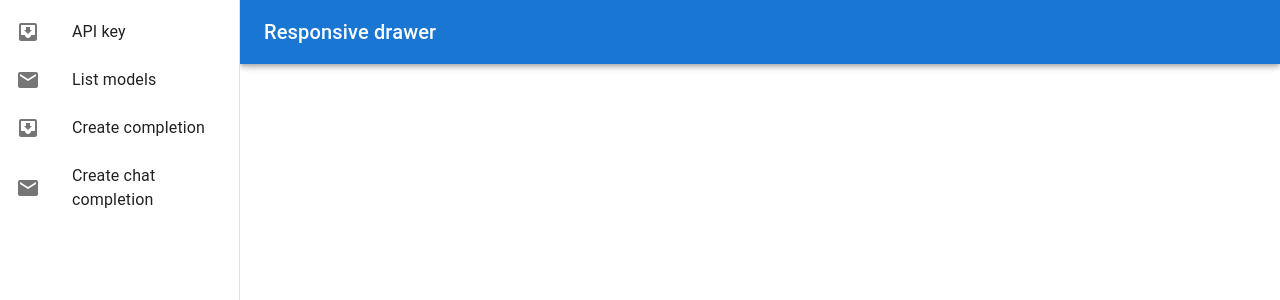
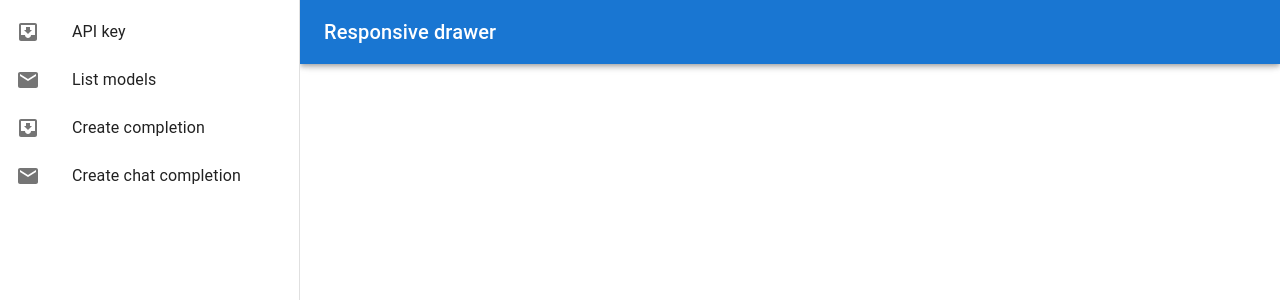
Before and after one commit to ebnbin/openchat, a React (Create React App) app: page / in a window 1280 px wide. Shown: the top 300 px of the page. Built offline with nearby package versions, Linux system fonts and the light colour scheme.

Commit message:
Update ResponsiveDrawer layout

```diff
--- a/src/App.tsx
+++ b/src/App.tsx
@@ -4,6 +4,7 @@ import {ListModels} from "./ListModels";
 import {CreateCompletion} from "./CreateCompletion";
 import {ApiKey} from "./ApiKey";
 import {CreateChatCompletion} from "./CreateChatCompletion";
+import {createTheme, ThemeProvider} from "@mui/material";
 
 function App() {
   const [apiKey, setApiKey] = useState('');
@@ -54,10 +55,24 @@ function App() {
     },
   ]
 
+  const theme = createTheme({
+    breakpoints: {
+      values: {
+        xs: 0,
+        sm: 600,
+        md: 900,
+        lg: 1200,
+        xl: 1536,
+      },
+    },
+  })
+
   return (
-    <ResponsiveDrawer
-      pageList={pageList}
-    />
+    <ThemeProvider theme={theme}>
+      <ResponsiveDrawer
+        pageList={pageList}
+      />
+    </ThemeProvider>
   );
 }
 
--- a/src/ResponsiveDrawer.tsx
+++ b/src/ResponsiveDrawer.tsx
@@ -16,7 +16,7 @@ import Toolbar from '@mui/material/Toolbar';
 import Typography from '@mui/material/Typography';
 import {useState} from "react";
 
-const drawerWidth = 240;
+const drawerWidth = 300;
 
 export class Page {
   constructor(public key: string, public title: string, public element: JSX.Element) {
@@ -74,8 +74,8 @@ export default function ResponsiveDrawer(props: Props) {
       <AppBar
         position="fixed"
         sx={{
-          width: { sm: `calc(100% - ${drawerWidth}px)` },
-          ml: { sm: `${drawerWidth}px` },
+          width: { md: `calc(100% - ${drawerWidth}px)` },
+          ml: { md: `${drawerWidth}px` },
         }}
       >
         <Toolbar>
@@ -84,7 +84,7 @@ export default function ResponsiveDrawer(props: Props) {
             aria-label="open drawer"
             edge="start"
             onClick={handleDrawerToggle}
-            sx={{ mr: 2, display: { sm: 'none' } }}
+            sx={{ mr: 2, display: { md: 'none' } }}
           >
             <MenuIcon />
           </IconButton>
@@ -95,7 +95,7 @@ export default function ResponsiveDrawer(props: Props) {
       </AppBar>
       <Box
         component="nav"
-        sx={{ width: { sm: drawerWidth }, flexShrink: { sm: 0 } }}
+        sx={{ width: { md: drawerWidth }, flexShrink: { md: 0 } }}
         aria-label="mailbox folders"
       >
         {/* The implementation can be swapped with js to avoid SEO duplication of links. */}
@@ -108,7 +108,7 @@ export default function ResponsiveDrawer(props: Props) {
             keepMounted: true, // Better open performance on mobile.
           }}
           sx={{
-            display: { xs: 'block', sm: 'none' },
+            display: { xs: 'block', md: 'none' },
             '& .MuiDrawer-paper': { boxSizing: 'border-box', width: drawerWidth },
           }}
         >
@@ -117,7 +117,7 @@ export default function ResponsiveDrawer(props: Props) {
         <Drawer
           variant="permanent"
           sx={{
-            display: { xs: 'none', sm: 'block' },
+            display: { xs: 'none', md: 'block' },
             '& .MuiDrawer-paper': { boxSizing: 'border-box', width: drawerWidth },
           }}
           open
@@ -127,10 +127,12 @@ export default function ResponsiveDrawer(props: Props) {
       </Box>
       <Box
         component="main"
-        sx={{ flexGrow: 1, p: 3, width: { sm: `calc(100% - ${drawerWidth}px)` } }}
+        sx={{ flexGrow: 1, width: { md: `calc(100% - ${drawerWidth}px)` }, height: '100vh', display: 'flex', flexDirection: 'column' }}
       >
         <Toolbar />
-        {selectedPage?.element}
+        <div style={{ width: '100%', flexGrow: 1, overflow: 'auto' }}>
+          {selectedPage?.element}
+        </div>
       </Box>
     </Box>
   );
```
